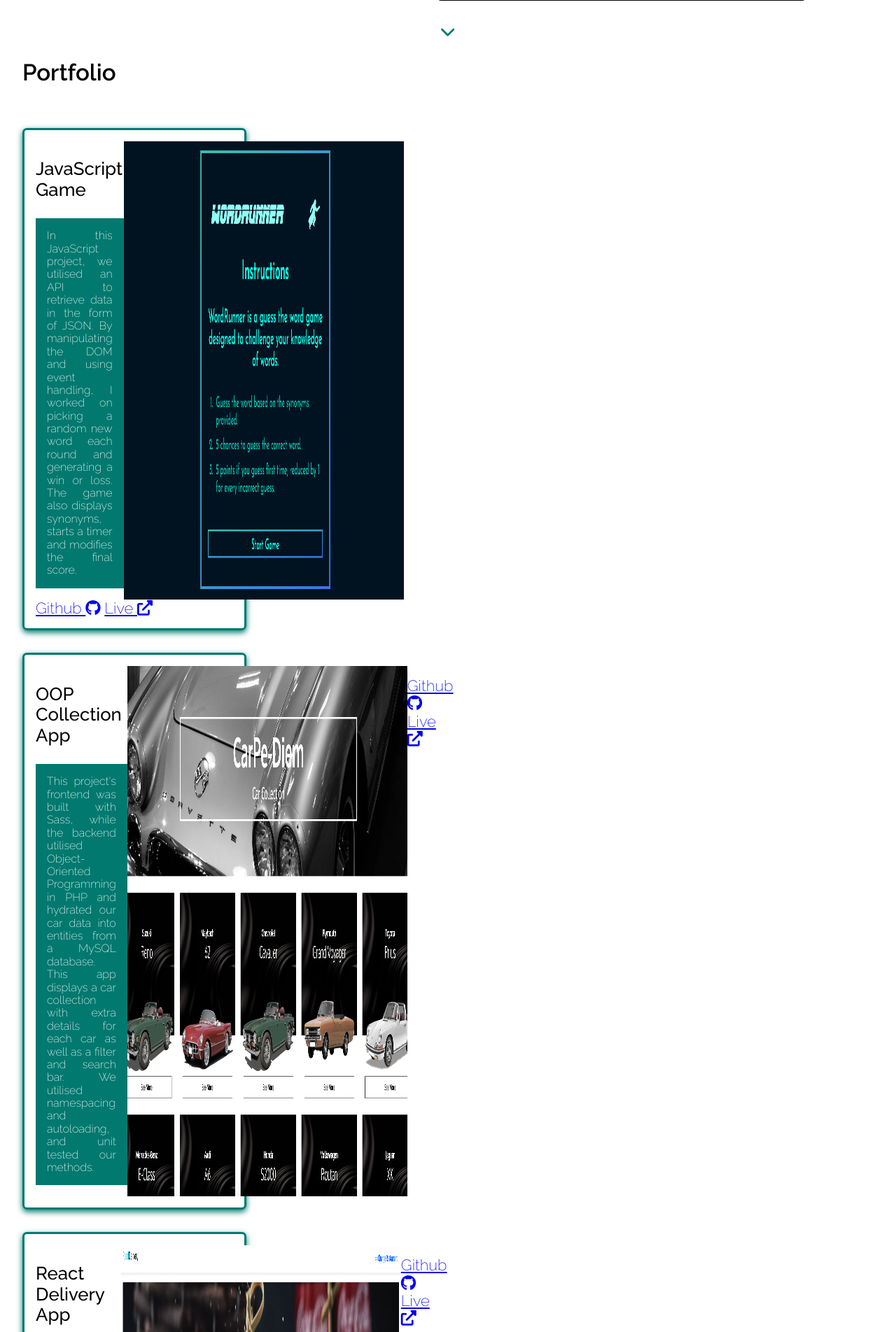
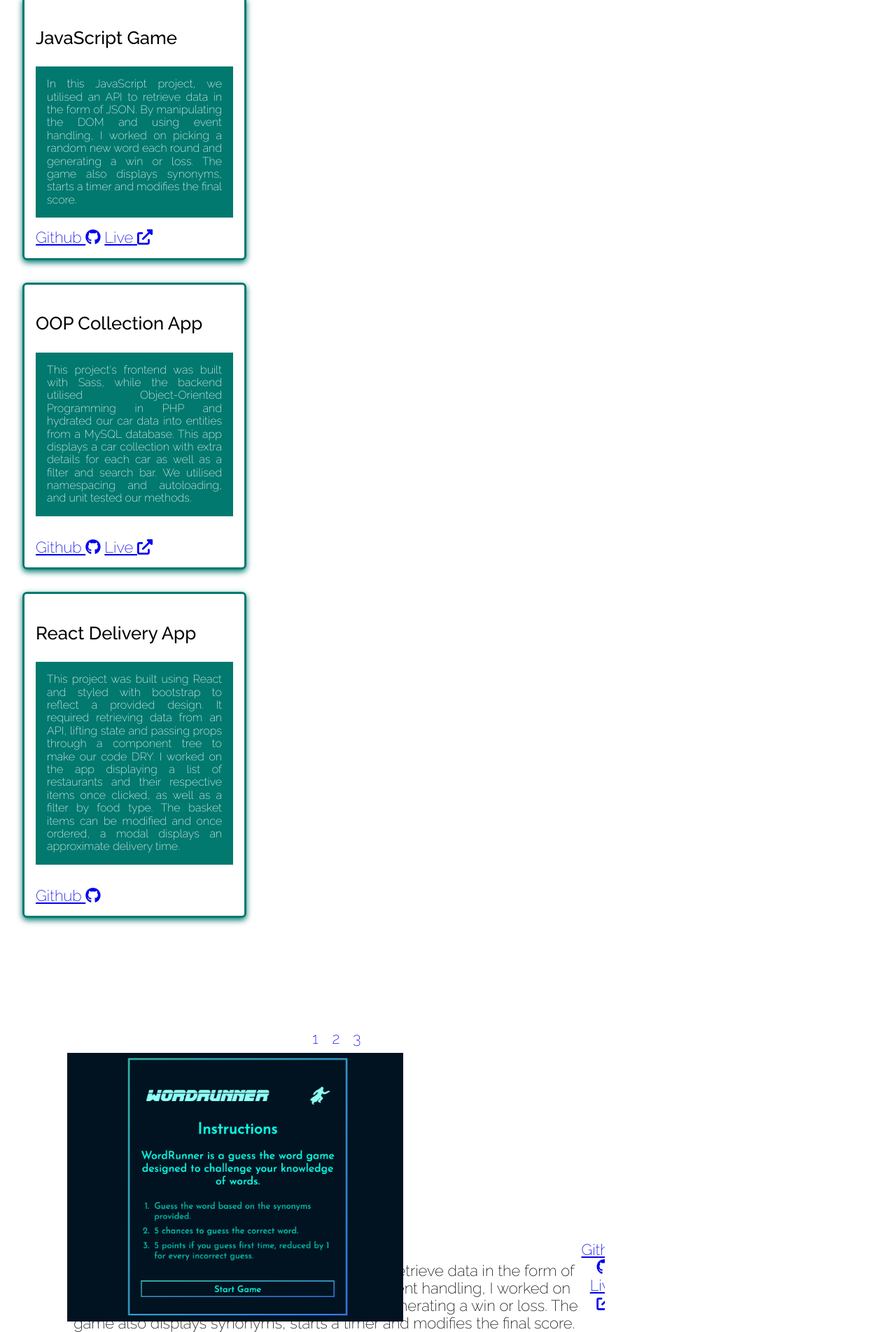
Before and after one commit to gracesessions/Portfolio, a PHP site: page / in a window 1280 px wide. Shown: the part 1262-3166 px from the top of the page at 70% size. Run offline with PHP 8.4, Linux system fonts and the light colour scheme.

Commit message:
fixed image size

```diff
--- a/css/style.css
+++ b/css/style.css
@@ -159,6 +159,7 @@ body .portfolio .project {
 }
 body .portfolio .project .content {
   display: flex;
+  flex-direction: column;
 }
 body .portfolio .project .content .desc {
   font-weight: 600;
@@ -300,5 +301,108 @@ h3 {
     font-size: 1.4rem;
   }
 }
+@media only screen and (min-width: 800px) {
+  .about {
+    margin-left: 10rem;
+    margin-right: 10rem;
+  }
+  .about .text-container .text {
+    font-size: 1.8rem;
+  }
+}
+.slider {
+  width: 60rem;
+  height: 40rem;
+  padding: 6rem;
+  text-align: center;
+  overflow: hidden;
+}
+
+.slides {
+  display: flex;
+  overflow-x: auto;
+  scroll-snap-type: x mandatory;
+  scroll-behavior: smooth;
+  -webkit-overflow-scrolling: touch;
+}
+
+.slides::-webkit-scrollbar {
+  width: 10px;
+  height: 10px;
+}
+
+.slides::-webkit-scrollbar-thumb {
+  background: black;
+  border-radius: 10px;
+}
+
+.slides::-webkit-scrollbar-track {
+  background: transparent;
+}
+
+.slides > div {
+  scroll-snap-align: start;
+  flex-shrink: 0;
+  width: 50rem;
+  height: 40rem;
+  border-radius: 10px;
+  transform-origin: center center;
+  transform: scale(1);
+  transition: transform 0.5s;
+  position: relative;
+  display: flex;
+  justify-content: center;
+  align-items: center;
+}
+
+.slides > div:target {
+  /*   transform: scale(0.8); */
+}
+
+.author-info {
+  background: rgba(0, 0, 0, 0.75);
+  color: white;
+  padding: 0.75rem;
+  text-align: center;
+  position: absolute;
+  bottom: 0;
+  left: 0;
+  width: 100%;
+  margin: 0;
+}
+
+.author-info a {
+  color: white;
+}
+
+img {
+  object-fit: cover;
+  position: absolute;
+  top: 0;
+  left: 0;
+  width: 60%;
+  height: 60%;
+}
+
+.slider > a {
+  display: inline-flex;
+  width: 1.5rem;
+  height: 1.5rem;
+  background: white;
+  text-decoration: none;
+  align-items: center;
+  justify-content: center;
+  border-radius: 50%;
+  margin: 0 0 0.5rem 0;
+  position: relative;
+}
+
+.slider > a:active {
+  top: 1px;
+}
+
+.slider > a:focus {
+  background: #000;
+}
 
 /*# sourceMappingURL=style.css.map */
--- a/index.html
+++ b/index.html
@@ -142,7 +142,6 @@
             <img class="img" src="images/delivery.png" alt="Project 2">
             <div class="links">
                 <a href="https://github.com/iO-Academy/2022-mar-scranmaster" target="_blank">Github <i class="fa-brands fa-github"></i></a>
-                <a href="#" target="_blank">Live <i class="fa-solid fa-up-right-from-square"></i></a>
             </div>
         </div>
     </div>
@@ -157,13 +156,56 @@
 
     <div class="slides">
         <div id="slide-1">
-
+            <div class="content">
+                <img class="img" src="images/wordrunner.png" alt="Portfolio">
+                <div class="desc">
+                    <h3>JavaScript Game</h3>
+                    <p class="text">In this JavaScript project, we utilised an API to retrieve data in the form of JSON.
+                        By manipulating the DOM and using event handling,
+                        I worked on picking a random new word each round and generating a win or loss.
+                        The game also displays synonyms, starts a timer and modifies the final score.
+                    </p>
+                </div>
+            </div>
+            <div class="links">
+                <a href="https://github.com/iO-Academy/2022-mar-word-finder" target="_blank">Github <i class="fa-brands fa-github"></i></a>
+                <a href="https://dev.io-academy.uk/projects/2022-march/wordrunner/" target="_blank">Live <i class="fa-solid fa-up-right-from-square"></i></a>
+            </div>
         </div>
         <div id="slide-2">
-            2
+            <div class="content">
+                <img src="images/carpediem.png" alt="Project 3">
+                <div class="desc">
+                    <h3>OOP Collection App</h3>
+                    <p class="text">
+                        This project's frontend was built with Sass, while the backend utilised Object-Oriented
+                        Programming in PHP and hydrated our car data into entities from a MySQL database.
+                        This app displays a car collection with extra details for each car as well as a filter and search bar.
+                        We utilised namespacing and autoloading, and unit tested our methods.
+                    </p>
+                </div>
+                <div class="links">
+                    <a href="https://github.com/iO-Academy/2022-mar-carcollection" target="_blank">Github <i class="fa-brands fa-github"></i></a>
+                    <a href="#" target="_blank">Live <i class="fa-solid fa-up-right-from-square"></i></a>
+                </div>
+            </div>
         </div>
         <div id="slide-3">
-            3
+            <div class="content">
+                <img class="img" src="images/delivery.png" alt="Project 2">
+                <div class="desc">
+                    <h3>React Delivery App</h3>
+                    <p class="text">
+                        This project was built using React and styled with bootstrap to reflect a provided design.
+                        It required retrieving data from an API, lifting state and passing props through a component tree to make our code DRY.
+                        I worked on the app displaying a list of restaurants and their respective items once clicked, as well as a filter by food type.
+                        The basket items can be modified and once ordered, a modal displays an approximate delivery time.
+                    </p>
+                </div>
+                <div class="links">
+                    <a href="https://github.com/iO-Academy/2022-mar-scranmaster" target="_blank">Github <i class="fa-brands fa-github"></i></a>
+                </div>
+            </div>
         </div>
     </div>
 </div>
--- a/scss/style.scss
+++ b/scss/style.scss
@@ -204,7 +204,7 @@ body {
 
       .content{
         display: flex;
-        //flex-direction: column;
+        flex-direction: column;
 
         .desc {
           font-weight: 600;
@@ -411,3 +411,110 @@ h3 {
   //}
 }
 }
+
+@media only screen and (min-width: 800px) {
+  .about {
+    margin-left: 10rem;
+    margin-right: 10rem;
+    .grad {
+      img {
+        //width: 40%;
+      }
+    }
+    .text-container {
+      //width: 20%;
+      .text {
+        font-size:1.8rem;
+      }
+    }
+  }
+
+}
+
+.slider {
+  width: 60rem;
+  height: 40rem;
+  padding: 6rem;
+  text-align: center;
+  overflow: hidden;
+}
+
+.slides {
+  display: flex;
+  overflow-x: auto;
+  scroll-snap-type: x mandatory;
+  scroll-behavior: smooth;
+  -webkit-overflow-scrolling: touch;
+}
+.slides::-webkit-scrollbar {
+  width: 10px;
+  height: 10px;
+}
+.slides::-webkit-scrollbar-thumb {
+  background: black;
+  border-radius: 10px;
+}
+.slides::-webkit-scrollbar-track {
+  background: transparent;
+}
+.slides > div {
+  scroll-snap-align: start;
+  flex-shrink: 0;
+  width: 50rem;
+  height: 40rem;
+  //margin-right: 50px;
+  border-radius: 10px;
+  //background: #eee;
+  transform-origin: center center;
+  transform: scale(1);
+  transition: transform 0.5s;
+  position: relative;
+  display: flex;
+  justify-content: center;
+  align-items: center;
+  //font-size: 100px;
+}
+.slides > div:target {
+  /*   transform: scale(0.8); */
+}
+.author-info {
+  background: rgba(0, 0, 0, 0.75);
+  color: white;
+  padding: 0.75rem;
+  text-align: center;
+  position: absolute;
+  bottom: 0;
+  left: 0;
+  width: 100%;
+  margin: 0;
+}
+.author-info a {
+  color: white;
+}
+img {
+  object-fit: cover;
+  position: absolute;
+  top: 0;
+  left: 0;
+  width: 60%;
+  height: 60%;
+}
+
+.slider > a {
+  display: inline-flex;
+  width: 1.5rem;
+  height: 1.5rem;
+  background: white;
+  text-decoration: none;
+  align-items: center;
+  justify-content: center;
+  border-radius: 50%;
+  margin: 0 0 0.5rem 0;
+  position: relative;
+}
+.slider > a:active {
+  top: 1px;
+}
+.slider > a:focus {
+  background: #000;
+}
```
Also changed, not shown: 1 other file.
